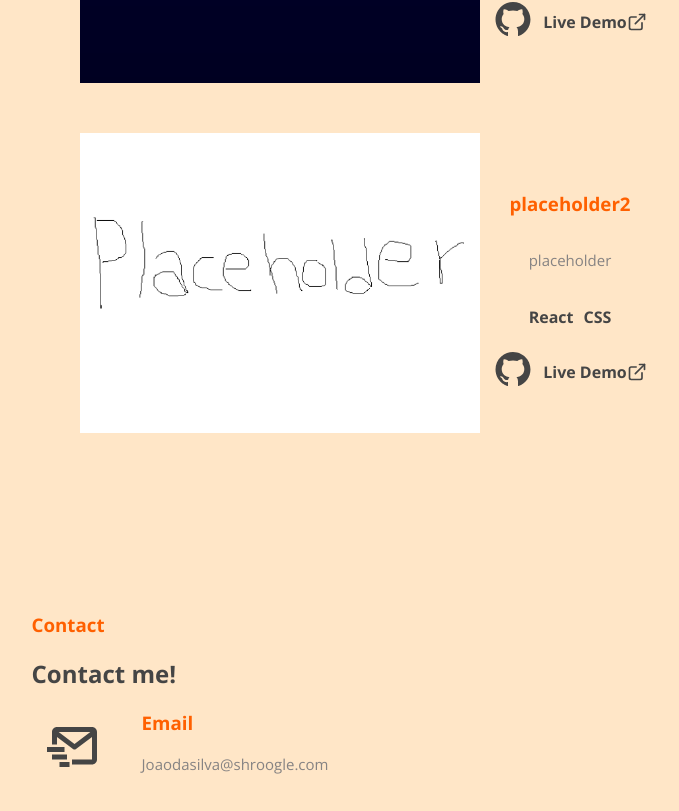
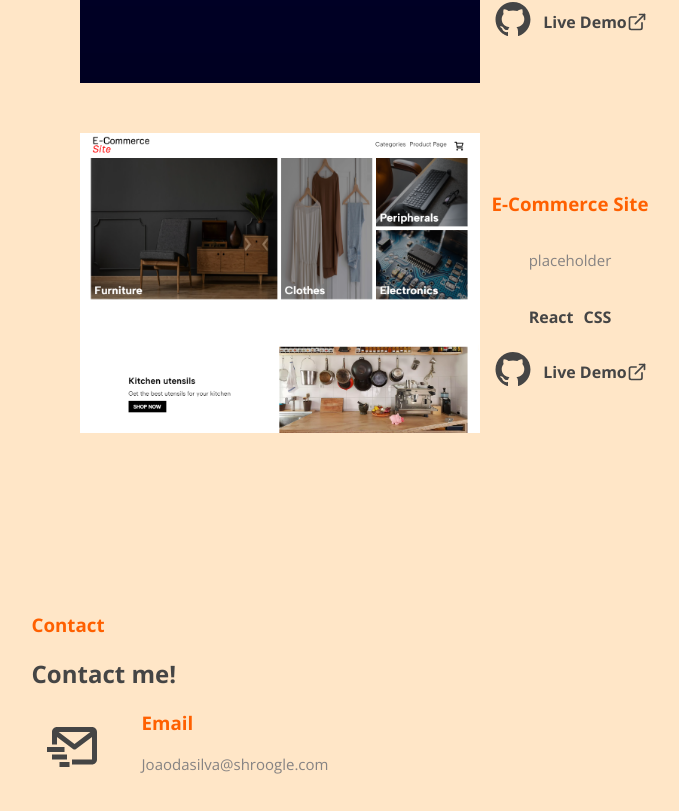
Before and after one commit to Joable/portfolio-vite, a React (Vite) app: page / in a window 1280 px wide. Shown: the part 1929-2740 px from the top of the page, without its empty margins (260-939 px from the left). Built offline with nearby package versions, Linux system fonts and the light colour scheme.

Commit message:
added new placeholder image for 'Projects'

```diff
--- a/src/Components/ProjectItem/ProjectItem.jsx
+++ b/src/Components/ProjectItem/ProjectItem.jsx
@@ -14,7 +14,7 @@ export default function ProjectItem({project}){
     return(
         <div className={styles.item}>
             <div id='imageContainer' className={styles.itemImage}>
-                <img className={styles.projectImage} src={imgUrl} alt="Project" />
+                <img className={`${styles.projectImage} projectImage`} src={imgUrl} alt="Project" />
             </div>
 
             <div className={styles.itemText}>
--- a/src/Components/ProjectItem/ProjectItem.module.css
+++ b/src/Components/ProjectItem/ProjectItem.module.css
@@ -17,7 +17,7 @@
 .projectImage{
     width: 100%;
     max-width: 400px;
-    transition: all 3s;
+    transition: all 8s;
 }
 
 .projectImage:hover{
--- a/src/Components/Projects/Projects.jsx
+++ b/src/Components/Projects/Projects.jsx
@@ -10,11 +10,11 @@ import {projectsList} from './ProjectsList.js';
 import ProjectItem from '../ProjectItem/ProjectItem';
 
 export default function Projects(){
-    const [projects , setProjects] = useState("");
+    const [projects, setProjects] = useState("");
     const [containerHeight, setContainerHeight] = useState("");
 
     useEffect(() => {
-        setProjects(document.getElementsByClassName('_projectImage_jqj6t_33'));
+        setProjects(document.getElementsByClassName('projectImage'));
 
         setContainerHeight(
             Number.parseFloat(
@@ -24,11 +24,15 @@ export default function Projects(){
     },[])
 
     useEffect(() =>{
+        console.log(projects)
         if(projects !== ""){
             let imageHeight = "";
 
             for(let i = 0; i < projects.length ; i++){
                 imageHeight = Number.parseFloat(window.getComputedStyle(projects[i]).getPropertyValue('height'));
+                console.log(imageHeight)
+                console.log(window.getComputedStyle(projects[i]).getPropertyValue('height'))
+                console.log(containerHeight)
 
                 projects[i].style.setProperty('--image-scroll', `-${imageHeight - containerHeight}px`)
             };
--- a/src/Components/Projects/ProjectsList.js
+++ b/src/Components/Projects/ProjectsList.js
@@ -8,11 +8,11 @@ export const projectsList = [
         imgUrl:"../../img/projects/CryptoSearch.png"
     },
     {
-        name:"placeholder2",
+        name:"E-Commerce Site",
         description: "placeholder",
         techStack:["React", "CSS"],
         gitUrl:"#",
         demoUrl:"#",
-        imgUrl:"../../img/placeholder.png"
+        imgUrl:"../../img/projects/E-CommerceSite.png"
     }
 ]
```
Also changed, not shown: public/img/projects/E-CommerceSite.png (added), src/img/projects/E-CommerceSite.png (added).
